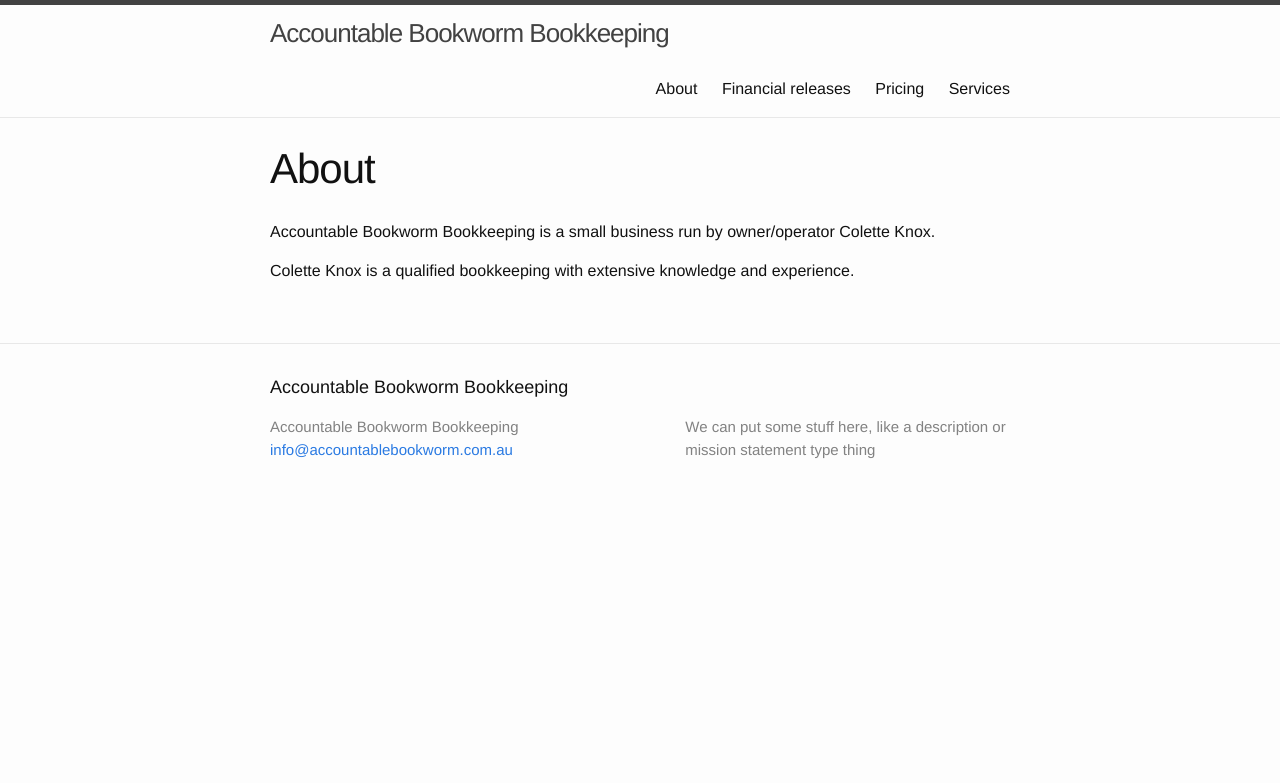
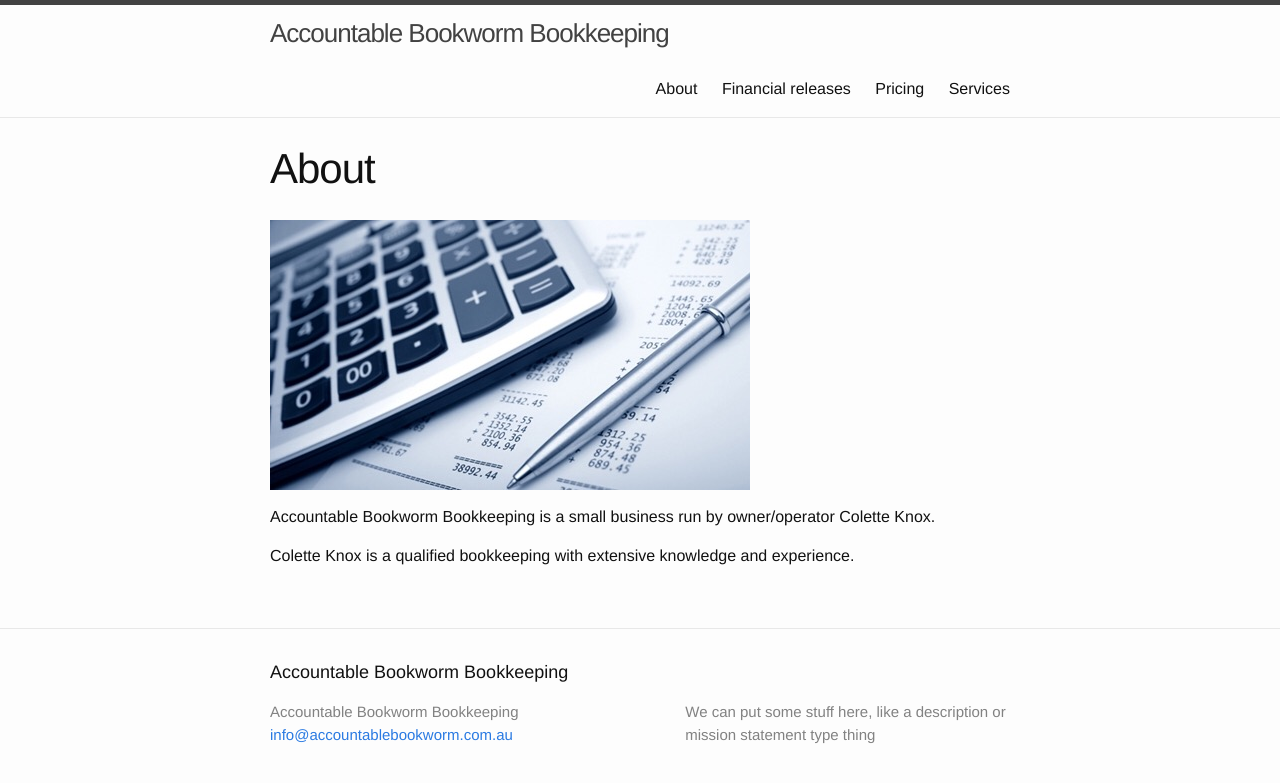
Before and after one commit to aivins/bookwormsite, a Jekyll site: the page built from about.md, in a window 1280 px wide. Shown: the top 783 px of the page. Built offline with Jekyll 4.4.1, drawn with Linux system fonts in a browser that asks for light colours.

Commit message:
Update from Forestry.io - about.md

```diff
--- a/about.md
+++ b/about.md
@@ -3,6 +3,8 @@ title: About
 layout: page
 permalink: "/about/"
 ---
+![]({{ site.baseurl }}/forestryio/images/image-2.jpeg)
+
 Accountable Bookworm Bookkeeping is a small business run by owner/operator Colette Knox.
 
 Colette Knox is a qualified bookkeeping with extensive knowledge and experience.
```
Also changed, not shown: forestryio/images/image-2.jpeg (added).
